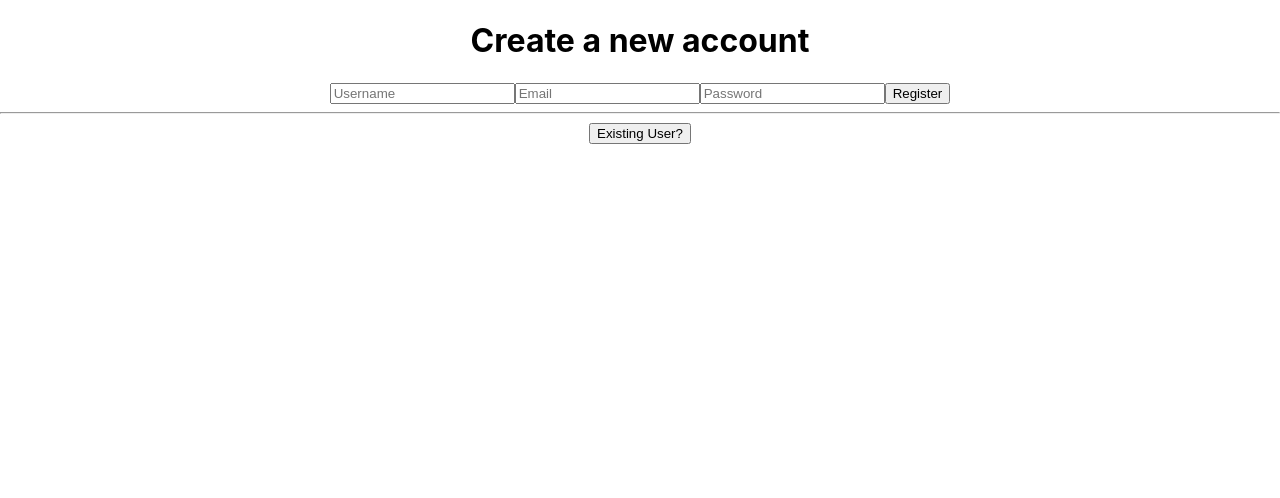
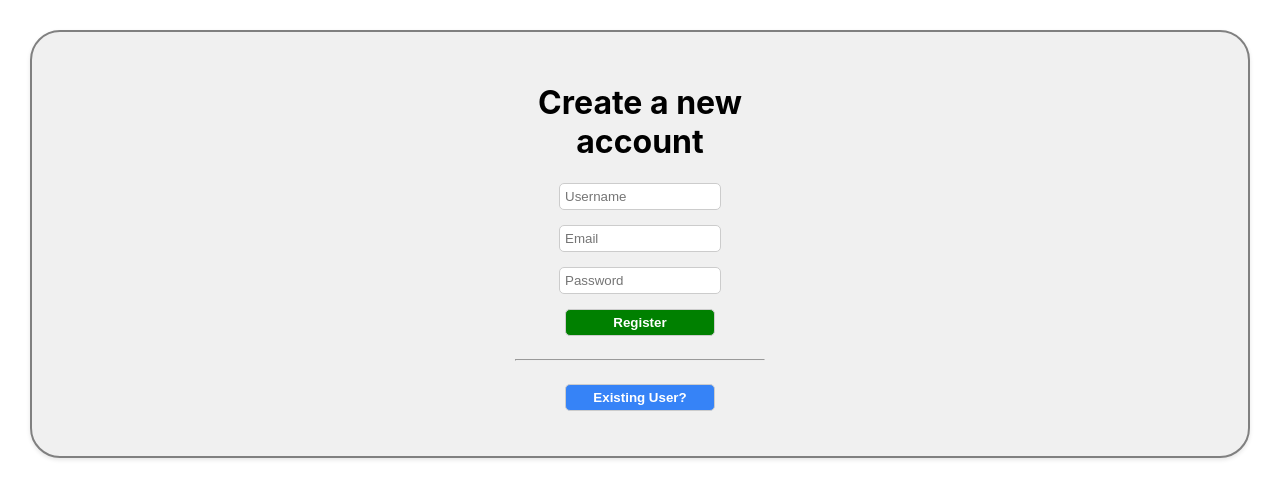
Before and after one commit to AlecZytkowski/plan_pulse, a React (Create React App) app in the folder plan_pulse/: page /register in a window 1280 px wide. Shown: the top 498 px of the page. Built offline with nearby package versions, Linux system fonts and the light colour scheme.

Commit message:
Moved CSS from App.js to RegistrationForm.css, and updated directory in RegistrationForm.jsx

```diff
--- /dev/null
+++ b/plan_pulse/src/Pages/RegistrationForm.css
@@ -0,0 +1,60 @@
+.registrationForm {
+    display: flex;
+    justify-content: center;
+    padding-top: 50px;
+    padding: 30px;
+    margin-top: 100px;
+    margin:30px;
+    border-radius: 30px;
+    border: solid gray 2px;
+    box-shadow: 0 2px 4px rgba(0, 0, 0, 0.1);
+    background-color: #f0f0f0;
+  }
+
+  .registrationForm h1 {
+  color: black;
+
+  }
+
+  .registrationForm form{
+    max-width: 250px;
+  }
+
+  .registrationForm label {
+    display: block;
+    margin-bottom: 5px;
+  }
+
+  .registrationForm input, button {
+    width: 150px;
+    padding: 5px;
+    margin-bottom: 15px;
+    border: 1px solid #ccc;
+    border-radius: 5px;
+  }
+
+  .registrationFormRegisterButton {
+    background-color: green;
+    color:white;
+    font-weight: bold;
+  }
+
+  .registrationFormRegisterButton:hover {
+    background-color: white;
+    color:green;
+    font-weight: bold;
+  }
+
+  .registrationFormExistingUserButton {
+    margin-top: 15px;
+    background-color: #3683f7;
+    color:white;
+    font-weight: bold;
+  }
+
+  .registrationFormExistingUserButton:hover {
+    margin-top: 15px;
+    background-color: white;
+    color:#3683f7;
+    font-weight: bold;
+  }
--- a/plan_pulse/src/Pages/RegistrationForm.jsx
+++ b/plan_pulse/src/Pages/RegistrationForm.jsx
@@ -1,5 +1,5 @@
+import './RegistrationForm.css';
 import React, { useState } from 'react';
-import '../App.css';
 import axios from 'axios';
 import { useNavigate } from 'react-router-dom';
 
```
